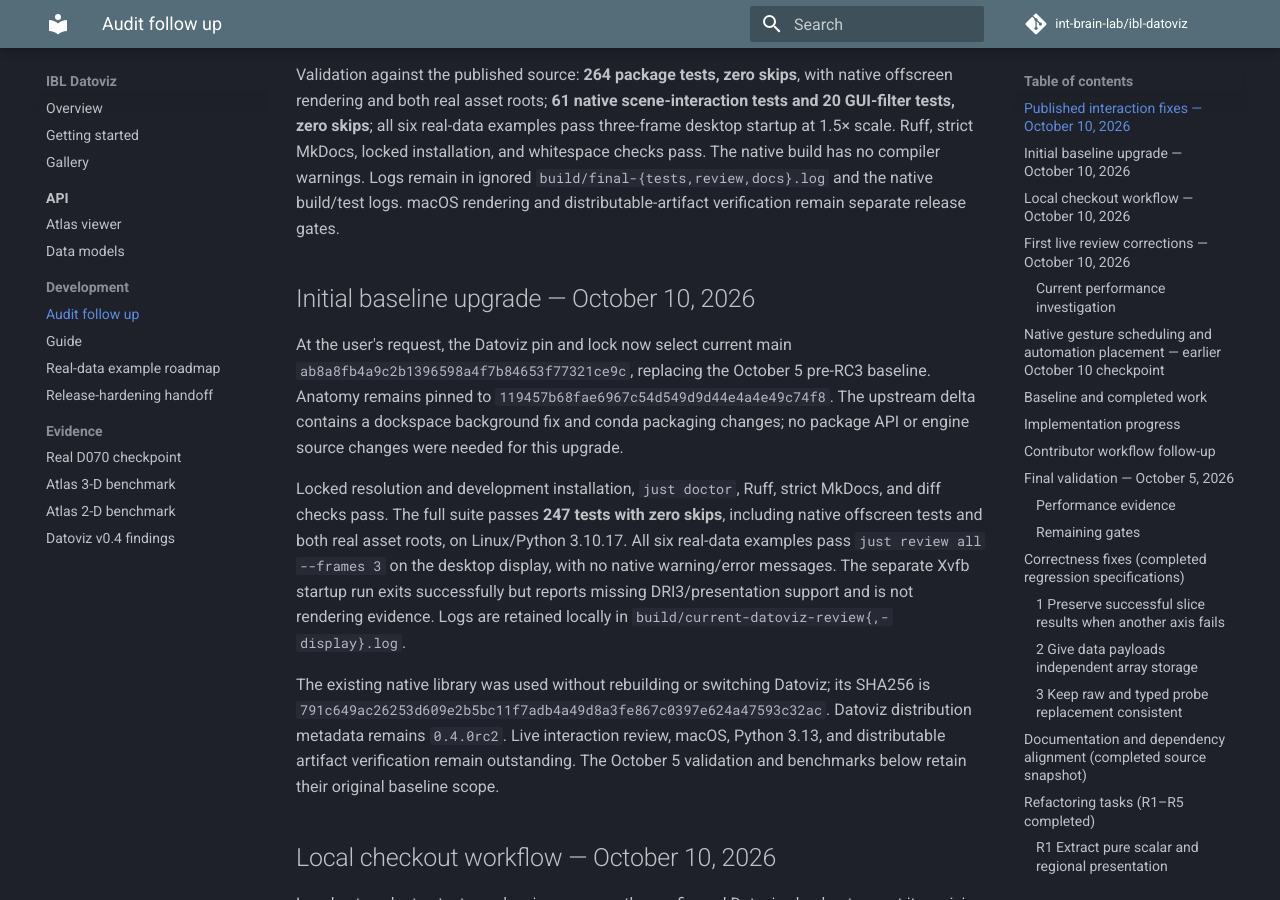
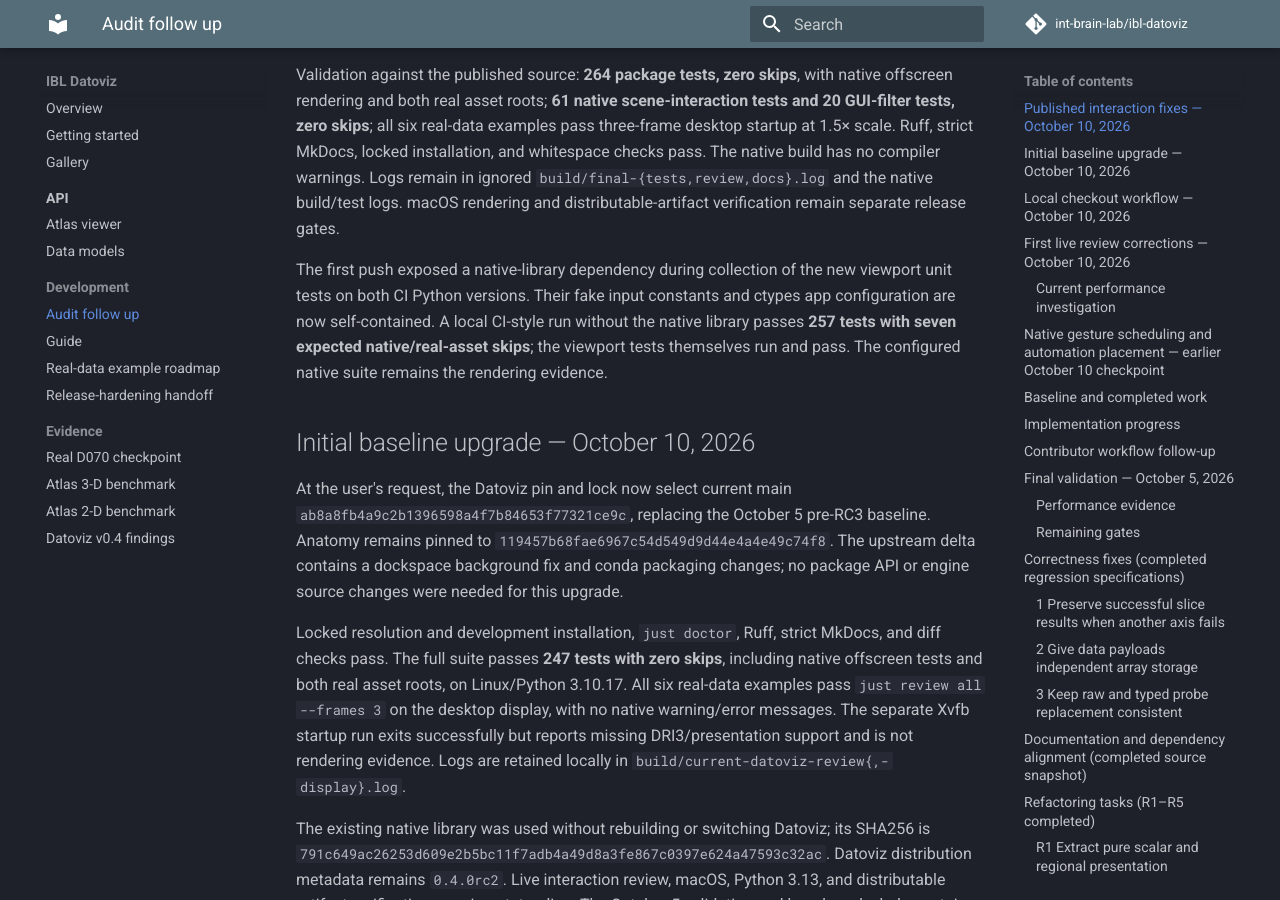
Before and after one commit to int-brain-lab/ibl-datoviz, an MkDocs documentation site: the page built from docs/NEXT_STEPS.md, in a window 1280 px wide and 900 px high, scrolled down 1584 px. Built offline with MkDocs 1.6.1 and Material for MkDocs 9.7.7, drawn with Linux system fonts in a browser that asks for light colours; comment, search, counter and statistics services are not loaded.

Commit message:
Keep viewport unit tests independent of the native runtime

```diff
--- a/docs/NEXT_STEPS.md
+++ b/docs/NEXT_STEPS.md
@@ -22,6 +22,8 @@
 The sidebar default grows from 340 to 400 logical pixels and scales with the existing UI scale. Native tree row tooltips show the complete acronym and wrapped full name, preserving readable labels on narrow trees. The UI still needs the user's live design acceptance; startup and screenshot checks do not establish subjective interaction quality.
 
 Validation against the published source: **264 package tests, zero skips**, with native offscreen rendering and both real asset roots; **61 native scene-interaction tests and 20 GUI-filter tests, zero skips**; all six real-data examples pass three-frame desktop startup at 1.5× scale. Ruff, strict MkDocs, locked installation, and whitespace checks pass. The native build has no compiler warnings. Logs remain in ignored `build/final-{tests,review,docs}.log` and the native build/test logs. macOS rendering and distributable-artifact verification remain separate release gates.
+
+The first push exposed a native-library dependency during collection of the new viewport unit tests on both CI Python versions. Their fake input constants and ctypes app configuration are now self-contained. A local CI-style run without the native library passes **257 tests with seven expected native/real-asset skips**; the viewport tests themselves run and pass. The configured native suite remains the rendering evidence.
 
 ## Initial baseline upgrade — October 10, 2026
 
```
Also changed, not shown: 1 other file.
